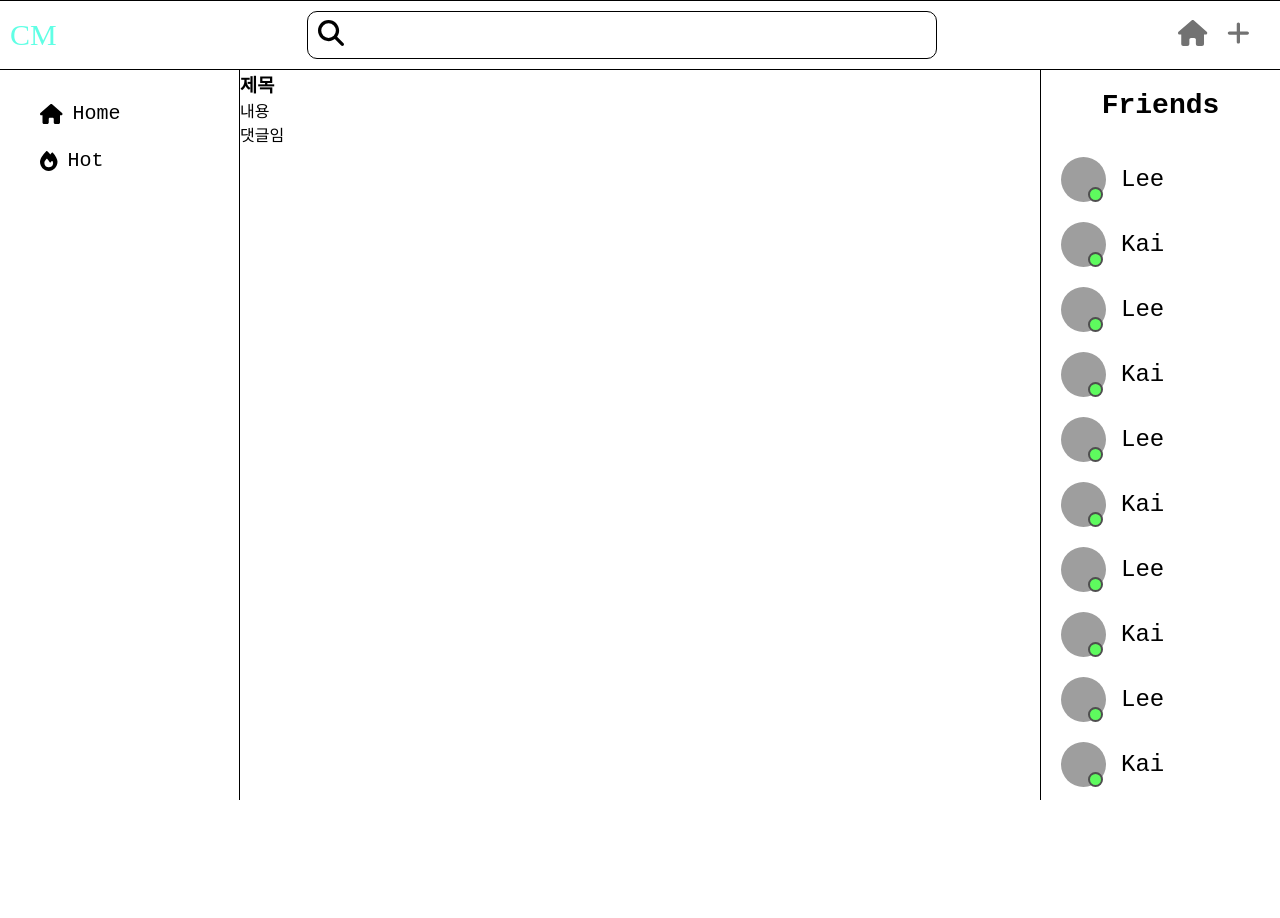
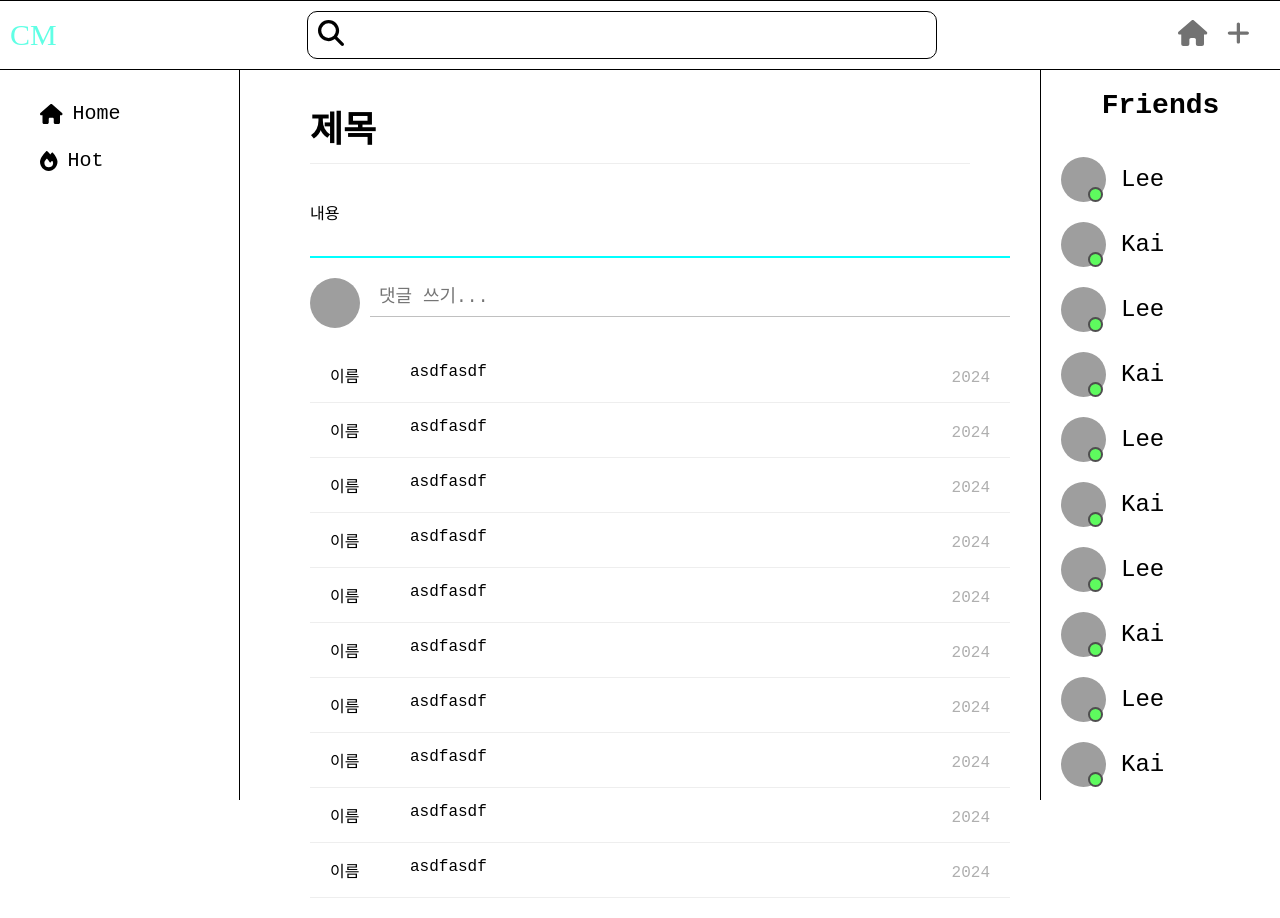
Before and after one commit to ljh37694/Chatmunity, a Next.js app in the folder chatmunity/: page /post/1 in a window 1280 px wide. Before the commit the page ends 800 px from the top, so only its background shows below. Built offline with nearby package versions, Linux system fonts and the light colour scheme; grey boxes are pictures that could not be loaded; a web font is replaced by a local one.

Commit message:
댓글창 구현

```diff
--- a/chatmunity/app/post/[id]/page.module.css
+++ b/chatmunity/app/post/[id]/page.module.css
@@ -0,0 +1,21 @@
+.container {
+  width: 700px;
+  min-width: 350px;
+  margin: 0 auto;
+  padding: 20px;
+}
+
+.commentContainer {
+  width: 700px;
+}
+
+.title {
+  font-size: 36px;
+  margin-bottom: 1em;
+  border-bottom: 1px solid #eee;
+  padding: 10px 0;
+}
+
+.content {
+  margin-bottom: 2em;
+}
--- a/chatmunity/app/post/[id]/page.tsx
+++ b/chatmunity/app/post/[id]/page.tsx
@@ -1,5 +1,6 @@
 import { Post } from '@/types';
 import styles from './page.module.css';
+import Comments from '@/components/Comments';
 
 interface Props {
   post: Post,
@@ -7,10 +8,12 @@ interface Props {
 
 export default function PostDetail(props: Props) {
   return (
-    <div>
-      <h3>제목</h3>
-      <p>내용</p>
-      <p>댓글임</p>
+    <div className={styles.container}>
+      <h3 className={styles.title}>제목</h3>
+      <p className={styles.content}>내용</p>
+      <div className={styles.commentContainer}>
+        <Comments />
+      </div>
     </div>
   );
 }
--- a/chatmunity/components/Button.tsx
+++ b/chatmunity/components/Button.tsx
@@ -2,7 +2,7 @@ import styles from './Button.module.css';
 
 interface Props {
   text: string,
-  className: string,
+  className?: string,
   [key: string]: any,
 }
 
--- /dev/null
+++ b/chatmunity/components/Comments.module.css
@@ -0,0 +1,65 @@
+.container {
+  width: 100%;
+  height: 100%;
+  border-top: 2px solid aqua;
+}
+
+.chat {
+  display: flex;
+  padding: 15px 20px;
+  border-bottom: 1px solid #eee;
+}
+
+.nickname {
+  width: 80px;
+}
+
+.date {
+  align-self: flex-end;
+  color: #afafaf;
+}
+
+.content {
+  flex-grow: 1;
+}
+
+.write {
+  display: flex;
+  width: 100%;
+  margin: 20px 0;
+}
+
+.userImg {
+  width: 50px;
+  height: 50px;
+  border-radius: 100px;
+  margin-right: 10px;
+}
+
+.inputContainer {
+  flex-grow: 1;
+}
+
+.chatInput, .chatInput:focus-visible {
+  width: 100%;
+  padding: 0.5em;
+  font-size: 18px;
+  border: none;
+  border-bottom: 1px solid #c0c0c0;
+  outline: none;
+}
+
+.btnContainer {
+  margin-top: 10px;
+  float: right;
+  visibility: hidden;
+}
+
+.cancleBtn {
+  background-color: rgb(219, 219, 219);
+  margin-right: 10px;
+}
+
+.showBtn {
+  visibility: visible;
+}
--- /dev/null
+++ b/chatmunity/components/Comments.tsx
@@ -0,0 +1,55 @@
+'use client'
+
+import { useState } from 'react';
+import Button from './Button';
+import styles from './Comments.module.css';
+import { Chat } from '@/types';
+
+export default function Comments() {
+  const chatList: string[] = [
+    'asdfasdf',
+    'asdfasdf',
+    'asdfasdf',
+    'asdfasdf',
+    'asdfasdf',
+    'asdfasdf',
+    'asdfasdf',
+    'asdfasdf',
+    'asdfasdf',
+    'asdfasdf',
+  ];
+
+  const curDate = new Date();
+  const imgUrl = 'https://mblogthumb-phinf.pstatic.net/20160817_259/retspe_14714118890125sC2j_PNG/%C7%C7%C4%AB%C3%F2_%281%29.png?type=w800';
+
+  const [showBtn, setShowBtn] = useState(false);
+
+  return (
+    <div className={styles.container}>
+      <section className={styles.write}>
+        <img src={imgUrl} className={styles.userImg} />
+        <div className={styles.inputContainer}>
+          <input onFocus={() => setShowBtn(true)} placeholder='댓글 쓰기...' className={styles.chatInput} />
+          {
+            showBtn ?
+            <div className={styles.btnContainer}>
+              <Button onClick={() => setShowBtn(false)} className={styles.cancleBtn} text='취소' />
+              <Button text='댓글' />
+            </div> : null
+          }
+
+        </div>
+      </section>
+
+      {chatList.map((item, idx) => {
+        return (
+          <section className={styles.chat} key={idx}>
+            <p className={styles.nickname}>이름</p>
+            <p className={styles.content}>{item}</p>
+            <p className={styles.date}>{curDate.getFullYear()}</p>
+          </section>
+        );
+      })}
+    </div>
+  );
+}
```
